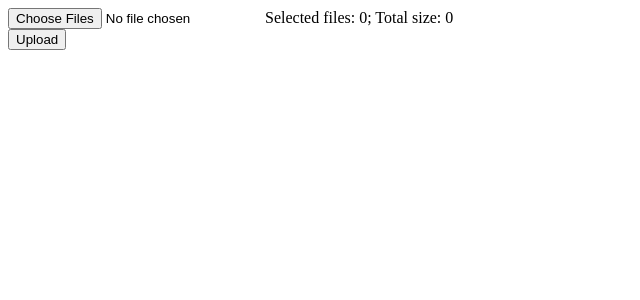
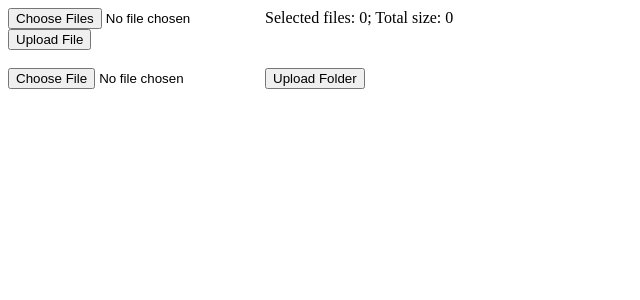
Before and after one commit to anikdc/cloudware, a Flask app: page / in a window 1280 px wide. Shown: the top 300 px of the page, without its empty margins (0-640 px from the left). Run offline with Flask 3, Linux system fonts and the light colour scheme.

Commit message:
File & folder uplaod both working. Multiple folder problems still remain.

```diff
--- a/main.py
+++ b/main.py
@@ -19,20 +19,45 @@ def allowed_file(filename):
     return '.' in filename and \
            filename.rsplit('.', 1)[1].lower() in ALLOWED_EXTENSIONS
 
+def extract_folder_structure(file_list):
+    print(str(file_list))
+    file_list= file_list[1:]
+    folder_paths = list()
+    for file_storage in file_list:
+        file_path = str(file_storage).split("'")[1]
+        path_parts = file_path.split('/')
+        current_path = ""
+        for part in path_parts[:-1]:  # Exclude the file name (last part)
+            if current_path:
+                current_path = f"{current_path}/{part}"
+            else:
+                current_path = part
+            folder_paths.append(current_path)
+    return folder_paths
+
 @app.route('/upload', methods=['POST'])
 def upload_file():
+    files=[]
+    i=-1
     if request.method == 'POST':
         files = request.files.getlist("file")
-        if not files:
-            flash('No file part')
-            return redirect(request.url)
-        for file in files:
+        folders = extract_folder_structure(files)
+
+        for index, file in enumerate(files, start=-1):
+            print (file)
             if file.filename == '':
                 flash('No selected file')
                 return redirect(request.url)
             if file and allowed_file(file.filename):
+                print("PRINT STATEMENT: ", file.filename)
                 filename = secure_filename(file.filename)
-                file.save(os.path.join(app.config['UPLOAD_FOLDER'], filename))
+                if folders!=[]:
+                    os.chdir(app.config['UPLOAD_FOLDER'])
+                    os.makedirs(folders[index],exist_ok=True)
+                    os.chdir(folders[index])
+                    file.save(filename)
+                else:
+                    file.save(os.path.join(app.config['UPLOAD_FOLDER'], filename))
                 #Commented out for now: return redirect(url_for('home'))
     return redirect(url_for('home'))
 
--- a/templates/index.html
+++ b/templates/index.html
@@ -13,7 +13,14 @@
         <label for="fileSize">Total size:</label>
         <output id="fileSize">0</output>
       </div>
-      <div><input type="submit" value="Upload"</div>
+      <div><input type="submit" value="Upload File"/></div>
+    </form>
+    <br>
+    <form action="{{ url_for('upload_file') }}" method="post" enctype="multipart/form-data">
+      <div>
+        <input id="uploadInput" type="file" name="file" webkitdirectory mozdirectory />
+        <input type="submit" value="Upload Folder"/>
+      </div>
     </form>
     <script src="{{ url_for('static', filename='filesize.js') }}"></script>
   </body>
```
